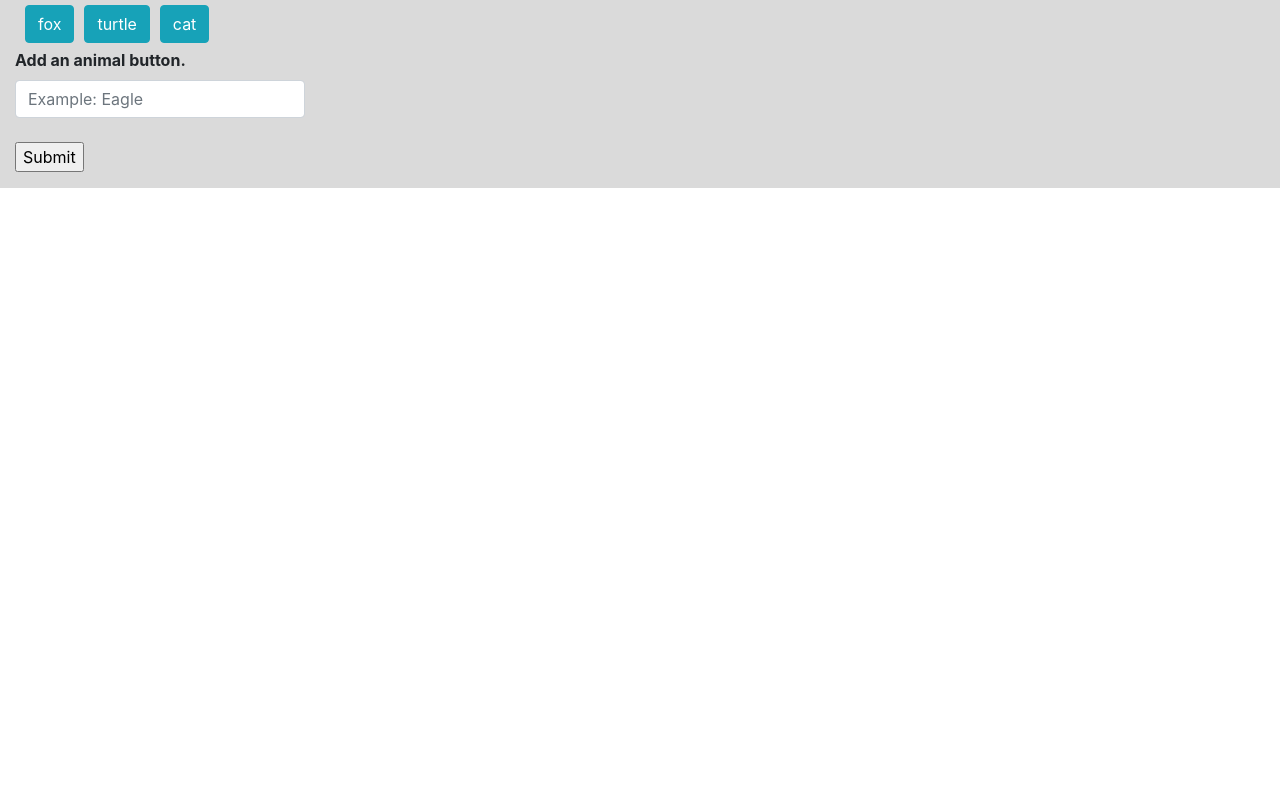
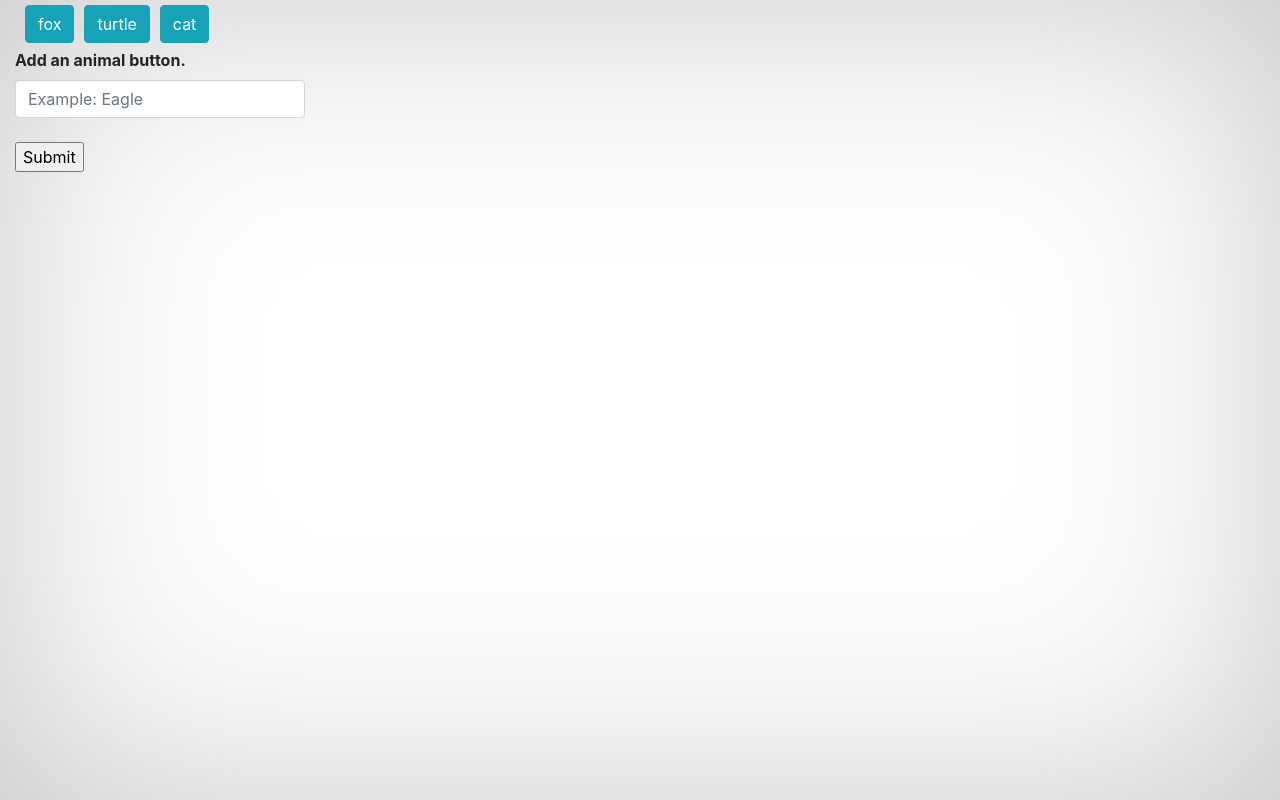
Before and after one commit to Minority85/GifTastic, a plain HTML site: page index.html in a window 1280 px wide. Drawn offline with nearby package versions, Linux system fonts and the light colour scheme.

Commit message:
2nd update

```diff
--- a/assets/css/style.css
+++ b/assets/css/style.css
@@ -1,8 +1,10 @@
 html {
-    background: url(../images/bg.jpg) no-repeat center center fixed;
+    background: url(../images/bg.jpg) no-repeat center center fixed;;
     background-size: cover;
     /* overflow: hidden; */
     background-repeat: no-repeat;
+    box-shadow: inset 0 0 2000px rgba(193,193,193,0.9);
+    min-height: 100%;
 }
 
 img {
@@ -18,9 +20,9 @@ body {
     padding: 5px;
 } */
 
-.container {
+/* .container {
     background: rgba(193,193,193,0.6);
-}
+} */
 
 .row {
     font-weight: bolder;
--- a/assets/js/app.js
+++ b/assets/js/app.js
@@ -25,7 +25,7 @@ function gifQuery() {
 
     var searchAnimal = $(this).attr("data-name");
 
-    var queryURL = "http://api.giphy.com/v1/gifs/search?q=" + searchAnimal + "&api_key=" + apiKey + "&limit=10"
+    var queryURL = "https://api.giphy.com/v1/gifs/search?q=" + searchAnimal + "&api_key=" + apiKey + "&limit=10"
 
     $.ajax({
         url: queryURL,
```
